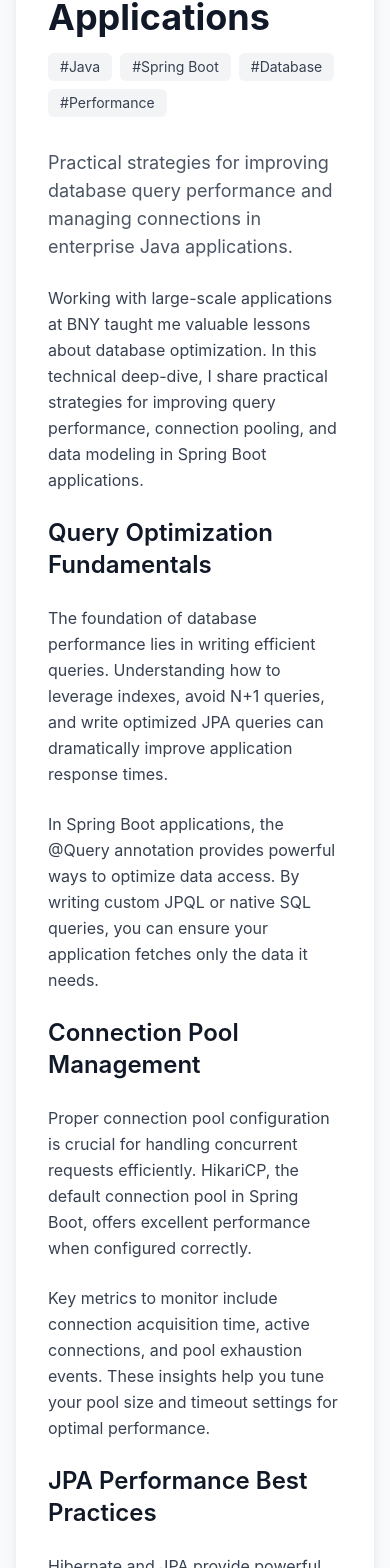
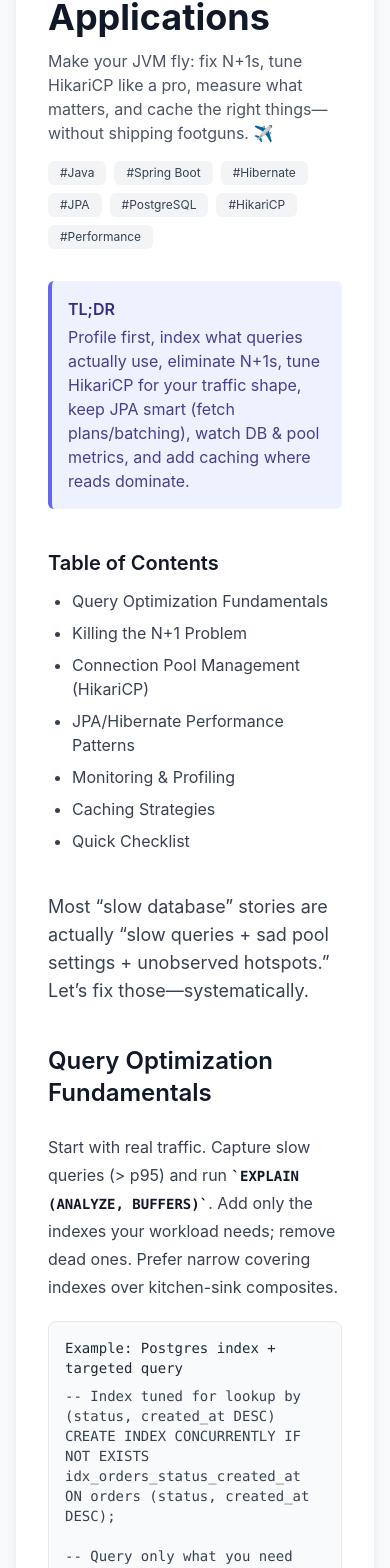
Before and after one commit to jhschiff/personalWebsite, a React (Create React App) app: page /blog/optimizing-database-performance in a window 390 px wide. Shown: the part 383-1951 px from the top of the page. Built offline with nearby package versions, Linux system fonts and the light colour scheme.

Commit message:
updated read times and make DB more entertaining

```diff
--- a/src/pages/BuildingScalableWebApplications.jsx
+++ b/src/pages/BuildingScalableWebApplications.jsx
@@ -30,7 +30,7 @@ const BuildingScalableWebApplications = () => {
             <span className="inline-block bg-blue-100 text-blue-800 text-sm font-semibold px-3 py-1 rounded-full">
               Frontend Development
             </span>
-            <span className="text-gray-500 text-sm">10–12 min read</span>
+            <span className="text-gray-500 text-sm">8 min read</span>
           </div>
 
           <h1 className="text-4xl md:text-5xl font-bold text-gray-900 mb-3">
--- a/src/pages/EvertuneGEOStreamLinedSetup.jsx
+++ b/src/pages/EvertuneGEOStreamLinedSetup.jsx
@@ -34,7 +34,7 @@ const EvertuneGEOStreamlinedSetup = () => {
             <span className="inline-block bg-emerald-100 text-emerald-800 text-sm font-semibold px-3 py-1 rounded-full">
               GEO / AI Search
             </span>
-            <span className="text-gray-500 text-sm">7–9 min read</span>
+            <span className="text-gray-500 text-sm">5-7 min read</span>
           </div>
 
           <h1 className="text-4xl md:text-5xl font-bold text-gray-900 mb-3">
--- a/src/pages/MyJourneyFromUniversityToFullStack.jsx
+++ b/src/pages/MyJourneyFromUniversityToFullStack.jsx
@@ -62,7 +62,7 @@ const MyJourneyFromUniversityToFullStack = () => {
               <span className="inline-block bg-blue-100 text-blue-800 text-sm font-semibold px-3 py-1 rounded-full">
                 Career & Growth
               </span>
-              <span className="text-gray-500 text-sm">7–9 min read</span>
+              <span className="text-gray-500 text-sm">5-7 min read</span>
             </div>
 
             <h1 className="text-4xl font-bold text-gray-900 mb-4">
@@ -88,10 +88,6 @@ const MyJourneyFromUniversityToFullStack = () => {
                 </span>
               ))}
             </div>
-
-            <p className="text-gray-500 text-sm">
-              Published on November 28, 2024
-            </p>
           </div>
 
           {/* TL;DR */}
--- a/src/pages/OptimizingDatabasePerformance.jsx
+++ b/src/pages/OptimizingDatabasePerformance.jsx
@@ -16,95 +16,229 @@ const OptimizingDatabasePerformance = () => {
     });
   }, []);
 
+  const fadeIn = { initial: { opacity: 0, y: 20 }, animate: { opacity: 1, y: 0 }, transition: { duration: 0.6 } };
+  const pop = { initial: { opacity: 0, scale: 0.98 }, animate: { opacity: 1, scale: 1 }, transition: { duration: 0.5 } };
+
+  // Optional JSON-LD for SEO
+  const jsonLd = {
+    '@context': 'https://schema.org',
+    '@type': 'BlogPosting',
+    headline: 'Optimizing Database Performance in Spring Boot Applications',
+    author: { '@type': 'Person', name: 'Jordan Schiff' },
+    datePublished: '2024-11-15',
+    dateModified: '2024-11-15',
+    description:
+      'Hands-on strategies to speed up Spring Boot: JPA query tuning, HikariCP pool settings, indexes, profiling, and caching with Redis/Caffeine.',
+    mainEntityOfPage: {
+      '@type': 'WebPage',
+      '@id': 'https://www.jordanschiff.com/blog/optimizing-database-performance'
+    }
+  };
+
   return (
     <div className="min-h-screen bg-gray-50 py-20">
+      <script type="application/ld+json" dangerouslySetInnerHTML={{ __html: JSON.stringify(jsonLd) }} />
       <div className="max-w-4xl mx-auto px-4 sm:px-6 lg:px-8">
         <motion.article
-          initial={{ opacity: 0, y: 20 }}
-          animate={{ opacity: 1, y: 0 }}
-          transition={{ duration: 0.6 }}
-          className="bg-white rounded-lg shadow-lg p-8"
+          {...fadeIn}
+          className="relative bg-white rounded-2xl shadow-lg p-8 overflow-hidden"
         >
           {/* Header */}
-          <div className="mb-8">
+          <div className="relative mb-8">
             <div className="flex items-center gap-4 mb-4">
-              <span className="inline-block bg-blue-100 text-blue-800 text-sm font-semibold px-3 py-1 rounded-full">
+              <span className="inline-block bg-emerald-100 text-emerald-800 text-sm font-semibold px-3 py-1 rounded-full">
                 Backend Development
               </span>
-              <span className="text-gray-500 text-sm">12 min read</span>
+              <span className="text-gray-500 text-sm">9–11 min read</span>
             </div>
 
-            <h1 className="text-4xl font-bold text-gray-900 mb-4">
+            <h1 className="text-4xl font-bold text-gray-900 mb-3">
               Optimizing Database Performance in Spring Boot Applications
             </h1>
 
-            <div className="flex flex-wrap gap-2 mb-6">
-              {['Java', 'Spring Boot', 'Database', 'Performance'].map((tag, index) => (
-                <span
-                  key={index}
-                  className="inline-block bg-gray-100 text-gray-700 text-sm px-3 py-1 rounded-md"
-                >
+            <p className="text-gray-600">
+              Make your JVM fly: fix N+1s, tune HikariCP like a pro, measure what matters, and cache the right things—without shipping footguns. ✈️
+            </p>
+
+            <div className="mt-4 flex flex-wrap gap-2">
+              {['Java', 'Spring Boot', 'Hibernate', 'JPA', 'PostgreSQL', 'HikariCP', 'Performance'].map((tag, i) => (
+                <span key={i} className="inline-block bg-gray-100 text-gray-700 text-xs md:text-sm px-3 py-1 rounded-md">
                   #{tag}
                 </span>
               ))}
             </div>
           </div>
 
+          {/* TL;DR */}
+          <motion.div {...pop} className="mb-10 border-l-4 border-indigo-500 bg-indigo-50 p-4 rounded-md">
+            <p className="font-semibold text-indigo-900 mb-1">TL;DR</p>
+            <p className="text-indigo-900/90">
+              Profile first, index what queries actually use, eliminate N+1s, tune HikariCP for your traffic shape,
+              keep JPA smart (fetch plans/batching), watch DB & pool metrics, and add caching where reads dominate.
+            </p>
+          </motion.div>
+
+          {/* Table of Contents */}
+          <nav className="mb-10">
+            <h2 className="text-xl font-semibold text-gray-900 mb-3">Table of Contents</h2>
+            <ul className="list-disc pl-6 text-gray-700 space-y-2">
+              <li><a className="hover:underline" href="#queries">Query Optimization Fundamentals</a></li>
+              <li><a className="hover:underline" href="#n-plus-one">Killing the N+1 Problem</a></li>
+              <li><a className="hover:underline" href="#pooling">Connection Pool Management (HikariCP)</a></li>
+              <li><a className="hover:underline" href="#jpa">JPA/Hibernate Performance Patterns</a></li>
+              <li><a className="hover:underline" href="#observability">Monitoring & Profiling</a></li>
+              <li><a className="hover:underline" href="#caching">Caching Strategies</a></li>
+              <li><a className="hover:underline" href="#checklist">Quick Checklist</a></li>
+            </ul>
+          </nav>
+
           {/* Content */}
-          <div className="prose max-w-none">
-            <p className="text-lg text-gray-600 mb-6">
-              Practical strategies for improving database query performance and managing connections in enterprise Java applications.
+          <div className="prose max-w-none prose-headings:scroll-mt-24">
+            <p className="text-lg text-gray-700 mb-6">
+              Most “slow database” stories are actually “slow queries + sad pool settings + unobserved hotspots.” Let’s fix those—systematically.
             </p>
 
-            <div className="space-y-6 text-gray-700 leading-relaxed">
+            {/* Query Optimization */}
+            <h2 id="queries" className="text-2xl font-semibold text-gray-900 mt-10">Query Optimization Fundamentals</h2>
             <p>
-                Working with large-scale applications at BNY taught me valuable lessons about database optimization.
-                In this technical deep-dive, I share practical strategies for improving query performance, connection
-                pooling, and data modeling in Spring Boot applications.
+              Start with real traffic. Capture slow queries (&gt; p95) and run <code>EXPLAIN (ANALYZE, BUFFERS)</code>.
+              Add only the indexes your workload needs; remove dead ones. Prefer narrow covering indexes over kitchen-sink composites.
             </p>
+            <div className="bg-gray-50 border rounded-lg p-4 not-prose mb-6">
+              <p className="font-mono text-sm text-gray-800 mb-2">Example: Postgres index + targeted query</p>
+              <pre className="whitespace-pre-wrap overflow-x-auto text-sm">{`-- Index tuned for lookup by (status, created_at DESC)
+CREATE INDEX CONCURRENTLY IF NOT EXISTS idx_orders_status_created_at
+ON orders (status, created_at DESC);
 
-              <h2 className="text-2xl font-semibold text-gray-900 mt-8 mb-4">Query Optimization Fundamentals</h2>
+-- Query only what you need (avoid SELECT *)
+SELECT id, total, created_at
+FROM orders
+WHERE status = 'PAID'
+ORDER BY created_at DESC
+LIMIT 50;`}</pre>
+            </div>
+
+            {/* N+1 */}
+            <h2 id="n-plus-one" className="text-2xl font-semibold text-gray-900 mt-10">Killing the N+1 Problem</h2>
             <p>
-                The foundation of database performance lies in writing efficient queries. Understanding how to leverage
-                indexes, avoid N+1 queries, and write optimized JPA queries can dramatically improve application response times.
+              N+1s hide behind convenient abstractions. Detect them with SQL logs or Hibernate statistics, then eliminate with
+              <strong> fetch joins</strong>, <strong>@EntityGraph</strong>, or batched queries.
             </p>
+            <div className="bg-emerald-50 border border-emerald-200 rounded-lg p-4 mb-6">
+              <p className="font-semibold text-emerald-900 mb-1">Pro tip</p>
+              <p className="text-emerald-900/90">
+                “Lazy” doesn’t mean “later is faster.” Use explicit fetch plans for hot paths; keep defaults conservative elsewhere.
+              </p>
+            </div>
+            <div className="bg-gray-50 border rounded-lg p-4 not-prose mb-6">
+              <p className="font-mono text-sm text-gray-800 mb-2">JPQL fetch join</p>
+              <pre className="whitespace-pre-wrap overflow-x-auto text-sm">{`@Query("SELECT o FROM Order o JOIN FETCH o.items WHERE o.id IN :ids")
+List<Order> findWithItems(@Param("ids") List<Long> ids);`}</pre>
+            </div>
+
+            {/* Pooling */}
+            <h2 id="pooling" className="text-2xl font-semibold text-gray-900 mt-10">Connection Pool Management (HikariCP)</h2>
             <p>
-                In Spring Boot applications, the @Query annotation provides powerful ways to optimize data access.
-                By writing custom JPQL or native SQL queries, you can ensure your application fetches only the data it needs.
+              Right-size the pool to match DB concurrency and app threads. Too small = contention; too large = DB thrash.
+              Measure borrow times, active/idle counts, and timeouts under load.
             </p>
+            <div className="bg-gray-50 border rounded-lg p-4 not-prose mb-6">
+              <p className="font-mono text-sm text-gray-800 mb-2">application.yml (sane starting point)</p>
+              <pre className="whitespace-pre-wrap overflow-x-auto text-sm">{`spring:
+  datasource:
+    hikari:
+      maximum-pool-size: 20       # start near DB core count; load test to confirm
+      minimum-idle: 5
+      connection-timeout: 2500    # ms to wait for a connection before failing fast
+      idle-timeout: 600000        # 10m
+      max-lifetime: 1800000       # 30m < DB wait_timeout
+  jpa:
+    properties:
+      hibernate.hikari.metricsEnabled: true`}</pre>
+            </div>
 
-              <h2 className="text-2xl font-semibold text-gray-900 mt-8 mb-4">Connection Pool Management</h2>
+            {/* JPA */}
+            <h2 id="jpa" className="text-2xl font-semibold text-gray-900 mt-10">JPA/Hibernate Performance Patterns</h2>
+            <ul className="list-disc pl-6">
+              <li><strong>Fetch plans</strong>: use <code>@EntityGraph</code> or fetch joins on read-heavy endpoints.</li>
+              <li><strong>Batching</strong>: enable <code>hibernate.jdbc.batch_size</code> for inserts/updates.</li>
+              <li><strong>DTO projections</strong>: avoid loading full aggregates for list views.</li>
+              <li><strong>Pagination</strong>: always page list endpoints; avoid giant <code>IN</code> clauses.</li>
+              <li><strong>Second-level cache</strong>: use sparingly for immutable reference data.</li>
+            </ul>
+            <div className="bg-gray-50 border rounded-lg p-4 not-prose mb-6 mt-4">
+              <p className="font-mono text-sm text-gray-800 mb-2">Batching & projections</p>
+              <pre className="whitespace-pre-wrap overflow-x-auto text-sm">{`# application.yml
+spring:
+  jpa:
+    properties:
+      hibernate.jdbc.batch_size: 50
+      hibernate.order_inserts: true
+      hibernate.order_updates: true
+
+// Repository projection example
+public interface OrderSummary {
+  Long getId();
+  BigDecimal getTotal();
+  Instant getCreatedAt();
+}
+
+@Query("SELECT o.id AS id, o.total AS total, o.createdAt AS createdAt FROM Order o WHERE o.status=:status")
+Page<OrderSummary> findSummaries(@Param("status") Status status, Pageable pageable);`}</pre>
+            </div>
+
+            {/* Observability */}
+            <h2 id="observability" className="text-2xl font-semibold text-gray-900 mt-10">Monitoring &amp; Profiling</h2>
             <p>
-                Proper connection pool configuration is crucial for handling concurrent requests efficiently.
-                HikariCP, the default connection pool in Spring Boot, offers excellent performance when configured correctly.
+              What gets measured gets faster. Expose pool/DB metrics via Micrometer; graph them in Grafana.
+              Enable slow query logs and use sampling profilers to catch CPU hogs.
             </p>
+            <ul className="list-disc pl-6">
+              <li><strong>Pool:</strong> borrow time p95/p99, active vs. max, timeout count.</li>
+              <li><strong>DB:</strong> slow query count, buffer/cache hit ratio, lock waits.</li>
+              <li><strong>App:</strong> endpoint latency, GC pauses, heap pressure.</li>
+            </ul>
+
+            {/* Caching */}
+            <h2 id="caching" className="text-2xl font-semibold text-gray-900 mt-10">Caching Strategies</h2>
             <p>
-                Key metrics to monitor include connection acquisition time, active connections, and pool exhaustion events.
-                These insights help you tune your pool size and timeout settings for optimal performance.
+              Cache reads with stable keys and clear TTLs. Keep caches coherent (evict on write) and observable.
+              Start at the application layer; add HTTP/CDN when it helps.
             </p>
+            <div className="bg-gray-50 border rounded-lg p-4 not-prose mb-6">
+              <p className="font-mono text-sm text-gray-800 mb-2">Spring Cache + Redis</p>
+              <pre className="whitespace-pre-wrap overflow-x-auto text-sm">{`@Cacheable(value = "product", key = "#id", unless = "#result == null")
+public ProductDto getProduct(Long id) { ... }
 
-              <h2 className="text-2xl font-semibold text-gray-900 mt-8 mb-4">JPA Performance Best Practices</h2>
-              <p>
-                Hibernate and JPA provide powerful abstraction layers, but they require careful consideration to avoid
-                performance pitfalls. Lazy loading strategies, fetch types, and batch processing can significantly
-                impact your application's performance.
-              </p>
-              <p>
-                The @BatchSize annotation and proper entity relationship mapping are essential tools for optimizing
-                data fetching patterns in complex domain models.
-              </p>
+@CacheEvict(value = "product", key = "#id")
+public void updateProduct(Long id, UpdateCmd cmd) { ... }`}</pre>
+            </div>
 
-              <h2 className="text-2xl font-semibold text-gray-900 mt-8 mb-4">Monitoring and Profiling</h2>
-              <p>
-                What gets measured gets managed. Implementing proper monitoring for your database interactions helps
-                identify bottlenecks before they impact users. Tools like Spring Boot Actuator, Micrometer, and
-                database-specific monitoring solutions provide valuable insights.
-              </p>
+            {/* Checklist */}
+            <h2 id="checklist" className="text-2xl font-semibold text-gray-900 mt-10">Quick Checklist ✅</h2>
+            <ul className="grid md:grid-cols-2 gap-3 list-none pl-0">
+              {[
+                'Capture p95/p99 slow queries from prod-like traffic',
+                'Add the 1–2 missing indexes that matter; drop dead ones',
+                'Eliminate N+1s with fetch joins or @EntityGraph',
+                'Right-size HikariCP (verify with load tests)',
+                'Enable batching for writes; use projections for reads',
+                'Add Micrometer + dashboards for pool/DB metrics',
+                'Introduce cache for hot reads with clear TTLs/evictions',
+                'Page everything; avoid SELECT * and giant IN lists'
+              ].map((item, i) => (
+                <li key={i} className="flex items-start gap-2 bg-gray-50 border rounded-md p-3">
+                  <span className="mt-1">⚡</span>
+                  <span>{item}</span>
+                </li>
+              ))}
+            </ul>
 
-              <h2 className="text-2xl font-semibold text-gray-900 mt-8 mb-4">Caching Strategies</h2>
-              <p>
-                Strategic caching can reduce database load significantly. Spring's caching abstraction, combined with
-                providers like Redis or Caffeine, allows you to implement sophisticated caching strategies with minimal code changes.
+            {/* Wrap-up */}
+            <div className="mt-10 p-5 rounded-lg border bg-gradient-to-r from-gray-50 to-white">
+              <p className="text-gray-800">
+                Performance isn’t a mystery—it’s a habit. Measure, tune, validate, and repeat until the speed
+                you need becomes the speed you keep. Future incidents will thank you. 🙌
               </p>
             </div>
           </div>
--- a/src/pages/TheFutureOfAI.jsx
+++ b/src/pages/TheFutureOfAI.jsx
@@ -91,7 +91,7 @@ const TheFutureOfAI = () => {
               <span className="inline-block bg-emerald-100 text-emerald-800 text-sm font-semibold px-3 py-1 rounded-full">
                 AI Search & GEO
               </span>
-              <span className="text-gray-500 text-sm">8–10 min read</span>
+              <span className="text-gray-500 text-sm">4-6 min read</span>
             </div>
 
             <h1 className="text-4xl font-bold text-gray-900 mb-4">
--- a/src/pages/ValueBeyondPrice.jsx
+++ b/src/pages/ValueBeyondPrice.jsx
@@ -31,8 +31,6 @@ export default function ValueBeyondPrice() {
                 Product Insight
               </span>
               <span className="text-gray-500 text-sm">6–8 min read</span>
-              <span className="text-gray-400">•</span>
-              <span className="text-gray-500 text-sm">Updated Aug 2025</span>
             </div>
 
             <h1 className="text-4xl font-bold text-gray-900 mb-4">
--- a/src/util/blogConstants.js
+++ b/src/util/blogConstants.js
@@ -1,51 +1,28 @@
 export const BLOG_POSTS = [
     {
       id: 1,
-      title: 'Building Scalable Web Applications with React and Modern Architecture',
-      slug: 'building-scalable-web-applications',
-      excerpt: 'Exploring best practices for creating maintainable and performant React applications in enterprise environments.',
-      content: 'In this post, I dive into the architectural decisions that make React applications scale effectively. From component composition patterns to state management strategies, we\'ll explore how to build applications that grow with your team and requirements...',
-      readTime: '8 min read',
-      tags: ['React', 'Architecture', 'JavaScript', 'Best Practices'],
-      category: 'Frontend Development'
-    },
-    {
-      id: 6,
       title: 'My Journey from University to Full Stack Engineer',
       slug: 'my-journey-from-university-to-full-stack',
       excerpt: 'Reflecting on the transition from computer science student to professional software engineer and lessons learned along the way.',
       content: 'Starting my career journey at the University of Michigan, I never imagined the path that would lead me to where I am today. This post chronicles my experiences from student projects to professional software development...',
-      readTime: '6 min read',
       tags: ['Career', 'Personal', 'Software Engineering', 'University'],
       category: 'Career & Growth'
     },
     {
-      id: 3,
-      title: 'Optimizing Database Performance in Spring Boot Applications',
-      slug: 'optimizing-database-performance',
-      excerpt: 'Practical strategies for improving database query performance and managing connections in enterprise Java applications.',
-      content: 'Working with large-scale applications at BNY taught me valuable lessons about database optimization. In this technical deep-dive, I share practical strategies for improving query performance, connection pooling, and data modeling in Spring Boot applications...',
-      readTime: '12 min read',
-      tags: ['Java', 'Spring Boot', 'Database', 'Performance'],
-      category: 'Backend Development'
-    },
-    {
-      id: 4,
+      id: 2,
       title: 'The Future of AI in Software Development',
       slug: 'the-future-of-ai',
       excerpt: 'Exploring how artificial intelligence is transforming the way we write, test, and deploy software applications.',
       content: 'As a Full Stack Engineer at Evertune AI, I\'ve witnessed firsthand how AI is revolutionizing software development. From code generation to automated testing, AI tools are becoming indispensable for modern developers...',
-      readTime: '10 min read',
       tags: ['AI', 'Machine Learning', 'Software Development', 'Future Tech'],
       category: 'Technology Trends'
     },
     {
-      id: 5,
+      id: 3,
       title: 'Value Beyond Price | Evertune',
       slug: 'value-beyond-price',
       excerpt: 'Discover how Evertune\'s precision engineering and premium craftsmanship create exceptional quality, offering musicians top-tier performance, unmatched durability, and a long-lasting investment in their sound.',
       content: 'Discover how Evertune\'s precision engineering and premium craftsmanship create exceptional quality, offering musicians top-tier performance, unmatched durability, and a long-lasting investment in their sound.',
-      readTime: '5 min read',
       tags: ['Precision Engineering', 'Top-Tier Performance', 'Long-Lasting Investment', 'Exceptional Quality'],
       category: 'Technology Trends',
       canonicalUrl: 'https://jordanschiff.com/blog/value-beyond-price',
@@ -53,16 +30,33 @@ export const BLOG_POSTS = [
       keywords: 'Precision Engineering, Top-Tier Performance, Long-Lasting Investment, Exceptional Quality, Value Beyond Price, Affordable Luxury, Quality Assurance, Premium Craftsmanship, Musical Excellence, Durability'
     },
     {
-      id: 2,
+      id: 4,
       title: 'Evertune Makes GEO Fun: Streamlined Setup, Seamless Integration, Happier Teams',
       slug: 'evertune-geo-streamlined-setup',
       excerpt: 'Make Generative Engine Optimization effortless. Learn how Evertune\'s intuitive design, user-centric interface, and seamless integration framework boost brand visibility across AI-powered search.',
       content: 'Generative AI changed discovery. Evertune makes it easy (and dare we say delightful) to get your brand seen in AI answers—fast onboarding, intuitive workflows, and insights that actually move the needle.',
-      readTime: '8 min read',
       tags: ['Generative Engine Optimization', 'AI Search', 'Brand Visibility', 'Intuitive Design', 'Seamless Integration', 'User Experience'],
       category: 'AI & Marketing',
       canonicalUrl: 'https://jordanschiff.com/blog/evertune-geo-streamlined-setup',
       ogImage: '/evertune-geo-hero.png',
       keywords: 'Intuitive Design, Easy Navigation, Streamlined Setup, Enhanced Usability, Beginner-Friendly, Seamless Integration, User-Friendly Interface, Integration Framework, Generative Engine Optimization, AI Search, Brand Visibility'
+    },
+    {
+      id: 5,
+      title: 'Optimizing Database Performance in Spring Boot Applications',
+      slug: 'optimizing-database-performance',
+      excerpt: 'Practical strategies for improving database query performance and managing connections in enterprise Java applications.',
+      content: 'Working with large-scale applications at BNY taught me valuable lessons about database optimization. In this technical deep-dive, I share practical strategies for improving query performance, connection pooling, and data modeling in Spring Boot applications...',
+      tags: ['Java', 'Spring Boot', 'Database', 'Performance'],
+      category: 'Backend Development'
+    },
+    {
+      id: 6,
+      title: 'Building Scalable Web Applications with React and Modern Architecture',
+      slug: 'building-scalable-web-applications',
+      excerpt: 'Exploring best practices for creating maintainable and performant React applications in enterprise environments.',
+      content: 'In this post, I dive into the architectural decisions that make React applications scale effectively. From component composition patterns to state management strategies, we\'ll explore how to build applications that grow with your team and requirements...',
+      tags: ['React', 'Architecture', 'JavaScript', 'Best Practices'],
+      category: 'Frontend Development'
     }
   ];
```
Also changed, not shown: src/pages/EvertuneUserExperience.jsx (deleted). Lines whose indentation alone changed are shown as unchanged.
